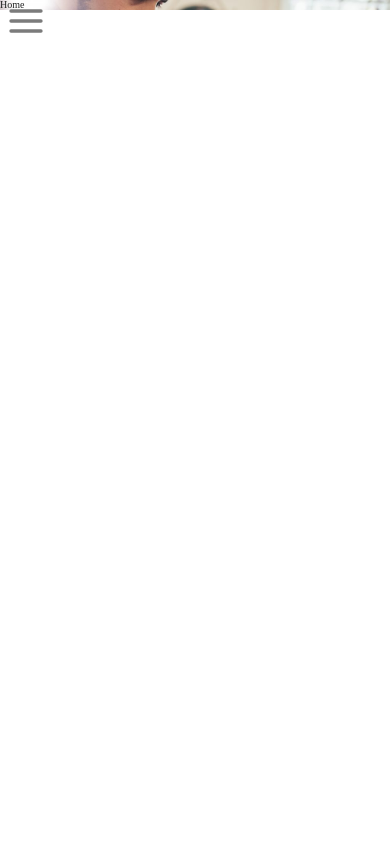
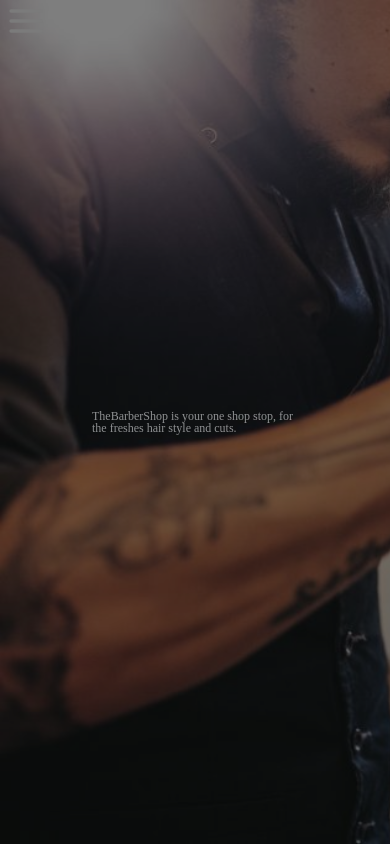
Before and after one commit to mnebot86/TheBarbershop, a React (Create React App) app in the folder client/: page /home in a window 390 px wide. Built offline with nearby package versions, Linux system fonts and the light colour scheme; no server answers.

Commit message:
styled detail page

```diff
--- a/client/src/screens/Booking/Booking.css
+++ b/client/src/screens/Booking/Booking.css
@@ -0,0 +1,16 @@
+.booking {
+  background-color: red;
+  position: absolute;
+  min-width: 100%;
+  min-height: 100%;
+  /* display: flex;
+  flex-direction: column;
+  justify-content: center;
+  align-items: center; */
+  z-index: 25;
+}
+
+
+.container{
+
+}
--- a/client/src/screens/Booking/Booking.jsx
+++ b/client/src/screens/Booking/Booking.jsx
@@ -1,17 +1,18 @@
 import { useEffect, useState } from "react";
 import DateTimePicker from "react-datetime-picker";
 import { createBooking } from "../../services/bookings";
-import { useHistory ,useParams} from "react-router-dom";
+import { useHistory, useParams } from "react-router-dom";
+import Layout from "../../components/Layout/Layout";
 
 const Booking = (props) => {
   const history = useHistory();
   const [value, onChange] = useState(new Date());
 
-  const { id } = useParams()
+  const { id } = useParams();
 
   useEffect(() => {
-    props.setService(props.services?.find((s) => s.id === parseInt(id)))
-  },[id, props])
+    props.setService(props.services?.find((s) => s.id === parseInt(id)));
+  }, [id, props]);
 
   const handleSubmit = async (e) => {
     e.preventDefault();
@@ -22,11 +23,13 @@ const Booking = (props) => {
     };
     const newBooking = await createBooking(bookingData);
     history.push(`/confirmation/${newBooking.id}`);
-    console.log('TIme',bookingData?.date)
+    console.log("TIme", bookingData?.date);
   };
 
   return (
-    <div>
+    <div className="booking">
+      <Layout>
+        <div className='container'>
           <p>Service: {props.service?.name}</p>
           <form onSubmit={handleSubmit}>
             <label htmlFor="date">Appointment: </label>
@@ -39,6 +42,8 @@ const Booking = (props) => {
             <button type="submit">Good Choice</button>
           </form>
         </div>
+      </Layout>
+    </div>
   );
 };
 
--- a/client/src/screens/Detail/Detail.css
+++ b/client/src/screens/Detail/Detail.css
@@ -6,14 +6,13 @@
   flex-direction: column;
   justify-content: center;
   align-items: center;
-  /* background-color: red; */
 }
 
 .container {
   display: flex;
-  border: 1px solid red;
-  width: 145rem;
-  height: 50rem;
+  max-width: 145rem;
+  max-height: 50rem;
+  box-shadow: 0 3px 10px rgb(0 0 0 / 0.2);
 }
 
 img {
@@ -23,13 +22,238 @@ img {
 
 .word-wrap{
   margin: 0 auto;
-  background-color: red;
   align-self: center;
-  width: 50rem;
-  height: 300px;
+  max-width: 45%;
+  height: 100%;
   justify-content: space-evenly;
   justify-self: center;
   display: flex;
   flex-direction: column;
   font-size: 4rem;
 }
+
+.btn {
+  display:flex;
+  justify-content: center;
+
+}
+
+.btn button {
+  background: #002E7E;
+  color: #ffff;
+  font-size: 3rem;
+  height: 6rem;
+  width: 17rem;
+}
+
+
+
+
+@media screen and (max-width:1200px){
+  .details {
+    position: absolute;
+    width: 100%;
+    height: 100%;
+    display: flex;
+    flex-direction: column;
+    justify-content: center;
+    align-items: center;
+  }
+
+  .container {
+    display: flex;
+    width: 90vw;
+    height: 60vw;
+    box-shadow: 0 3px 10px rgb(0 0 0 / 0.2);
+  }
+
+  img {
+    max-width: 45%;
+    height: 100%;
+  }
+
+  .word-wrap{
+    margin: 0 auto;
+    align-self: center;
+    max-width: 45%;
+    height: 100%;
+    justify-content: space-evenly;
+    justify-self: center;
+    display: flex;
+    flex-direction: column;
+    font-size: 3rem;
+  }
+
+  .btn {
+    display:flex;
+    justify-content: center;
+
+  }
+
+  .btn button {
+    background: #002E7E;
+    color: #ffff;
+    font-size: 3rem;
+    height: 6rem;
+    width: 17rem;
+  }
+}
+
+@media screen and (max-width:1024px){
+  .details {
+    position: absolute;
+    width: 100%;
+    height: 100%;
+    display: flex;
+    flex-direction: column;
+    justify-content: center;
+    align-items: center;
+  }
+
+  .container {
+    display: flex;
+    width: 90vw;
+    height: 60vw;
+    box-shadow: 0 3px 10px rgb(0 0 0 / 0.2);
+  }
+
+  img {
+    max-width: 45%;
+    height: 100%;
+  }
+
+  .word-wrap{
+    margin: 0 auto;
+    align-self: center;
+    max-width: 45%;
+    height: 100%;
+    justify-content: space-evenly;
+    justify-self: center;
+    display: flex;
+    flex-direction: column;
+    font-size: 3rem;
+  }
+
+  .btn {
+    display:flex;
+    justify-content: center;
+
+  }
+
+  .btn button {
+    background: #002E7E;
+    color: #ffff;
+    font-size: 3rem;
+    height: 6rem;
+    width: 17rem;
+  }
+}
+
+@media screen and (max-width:768px){
+  .details {
+    position: absolute;
+    width: 100%;
+    height: 100%;
+    display: flex;
+    flex-direction: column;
+    justify-content: center;
+    align-items: center;
+  }
+
+  .container {
+    display: flex;
+    width: 75vw;
+    height: 60vh;
+    box-shadow: 0 3px 10px rgb(0 0 0 / 0.2);
+  }
+
+  img {
+    max-width: 45%;
+    height: 100%;
+  }
+
+  .word-wrap{
+    margin: 0 auto;
+    align-self: center;
+    max-width: 45%;
+    height: 100%;
+    justify-content: space-evenly;
+    justify-self: center;
+    display: flex;
+    flex-direction: column;
+    font-size: 1.8rem;
+  }
+
+  .btn {
+    display:flex;
+    justify-content: center;
+
+  }
+
+  .btn button {
+    background: #002E7E;
+    color: #ffff;
+    font-size: 1.8rem;
+    height: 6rem;
+    width: 12rem;
+  }
+
+}
+
+@media screen and (max-width:480px){
+  .details {
+    position: absolute;
+    width: 100%;
+    min-width: 260px;
+    height: 100%;
+    min-height: 500px;
+    display: flex;
+    flex-direction: column;
+    justify-content: center;
+    align-items: center;
+  }
+
+  .container {
+    align-items: center;
+    display: flex;
+    flex-direction: column;
+    width: 100%;
+    height: 100%;
+    box-shadow: 0 3px 10px rgb(0 0 0 / 0.2);
+  }
+
+  img {
+    min-width: 206px;
+    width: 100%;
+    height: 100%;
+  }
+
+  .word-wrap{
+    margin: 0 auto;
+    align-self: center;
+    width: 100%;
+    min-width: 206px;
+    height: 100%;
+    justify-content: space-evenly;
+    justify-self: center;
+    display: flex;
+    flex-direction: column;
+    font-size: 1.2rem;
+  }
+
+  .btn {
+    display:flex;
+    justify-content: center;
+    flex-direction: column;
+
+  }
+
+  .btn button {
+    background: #002E7E;
+    color: #ffff;
+    font-size: 1.2rem;
+    height: 4rem;
+    width: 9rem;
+  }
+
+}
--- a/client/src/screens/Detail/Detail.jsx
+++ b/client/src/screens/Detail/Detail.jsx
@@ -2,6 +2,7 @@ import { useEffect } from "react";
 import { useParams } from "react-router-dom";
 import { getOneService } from "../../services/services";
 import { Link } from "react-router-dom";
+import Layout from '../../components/Layout/Layout'
 import "./Detail.css";
 
 const Detail = ({ setService, service, client }) => {
@@ -15,16 +16,15 @@ const Detail = ({ setService, service, client }) => {
     fetchService();
   }, [id, setService]);
   return (
-    <div className="details">
+    <Layout>
+ƒ<div className="details">
       <div className="container">
         <img src={service?.image_url} alt="haircuts" />
         <div className="word-wrap">
           <h1>{service?.name}</h1>
           <p>${service.price}</p>
           <p>{service.description}</p>
-        </div>
-      </div>
-      <div>
+      <div className="btn">
         {client ? (
           <Link to={`/booking/services/${service.id}`}>
             <button>Book!</button>
@@ -35,7 +35,10 @@ const Detail = ({ setService, service, client }) => {
           </Link>
         )}
       </div>
+        </div>
+      </div>
     </div>
+        </Layout>
   );
 };
 
--- a/client/src/screens/Home/Home.css
+++ b/client/src/screens/Home/Home.css
@@ -1,7 +1,24 @@
 .homeBg {
   background: url(../../screens/Home/images/homepage.jpeg);
   background-size: cover;
-  min-width: 100%;
-  min-height: 100%;
+  min-width: 100vw;
+  min-height: 100vh;
+  position:absolute;
+  display: flex;
+  justify-content: center;
+  align-items: center;
+}
 
+.container {
+position: absolute;
+background-color: black;
+opacity: .5;
+min-width: 100vw;
+min-height:100vh;
 }
+
+.word-wrap {
+position: relative;
+color: #fff;
+opacity: 1;
+}
--- a/client/src/screens/Home/Home.jsx
+++ b/client/src/screens/Home/Home.jsx
@@ -1,13 +1,17 @@
 import Layout from "../../components/Layout/Layout";
-import './Home.css'
+import "./Home.css";
 
 const Home = (props) => {
-
-return (
-<Layout client={props.client}>
-  <div className="homeBg">
-      <h1>Home</h1>
-  </div>
+  return (
+    <Layout client={props.client}>
+      <div className="homeBg">
+        <div className='container'>
+          <p className="word-wrap">
+            TheBarberShop is your one shop stop, for the freshes hair style and
+            cuts.
+          </p>
+        </div>
+      </div>
     </Layout>
   );
 };
```
Lines whose indentation alone changed are shown as unchanged.
